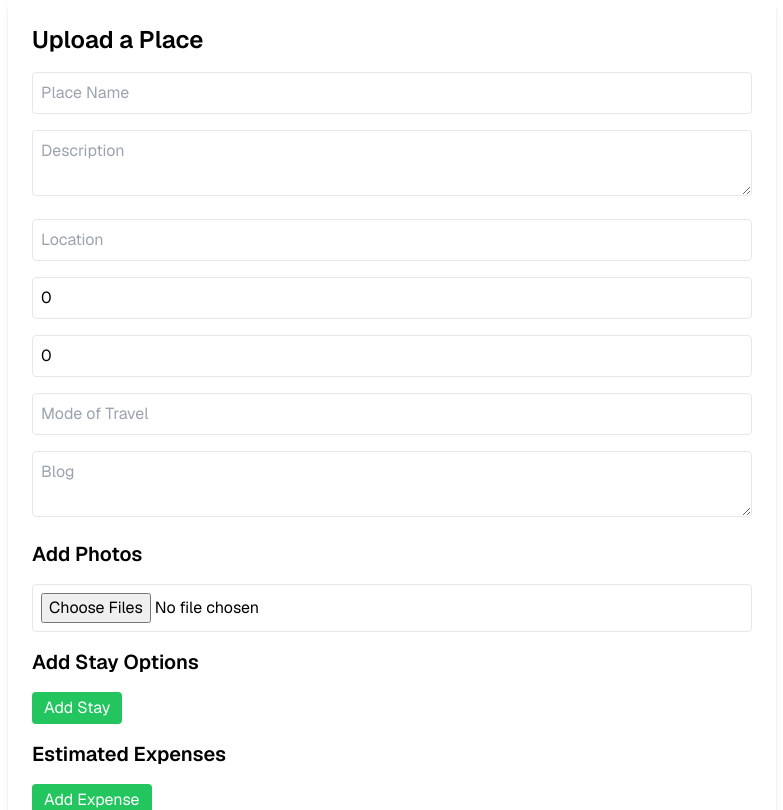
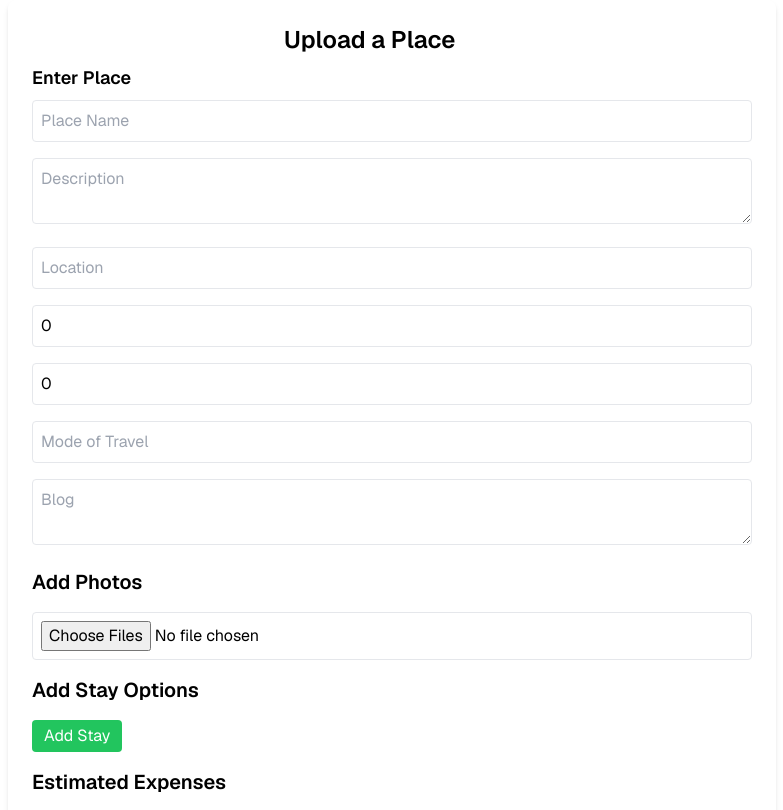
Before and after one commit to gdsc-nits-org/askaplace, a Next.js app: page / in a window 1280 px wide. Shown: the top 810 px of the page, without its empty margins (248-1031 px from the left). Built offline with nearby package versions, Linux system fonts and the light colour scheme.

Commit message:
issue resolving

```diff
--- a/src/app/page.tsx
+++ b/src/app/page.tsx
@@ -2,8 +2,7 @@ import UploadForm from "~/components/UploadForm";
 
 export default function HomePage() {
   return (
-<UploadForm mode="upload" />
-
+      <UploadForm mode="upload" />
 
 );
 
--- a/src/components/UploadForm.tsx
+++ b/src/components/UploadForm.tsx
@@ -188,7 +188,7 @@ const UploadForm: React.FC<UploadFormProps> = ({ mode, placeId }) => {
 
   const handleSubmit = async (e: React.FormEvent) => {
     e.preventDefault();
-    const endpoint = mode === 'upload' ? '/api/places' : `/api/places/${placeId}`;
+    const endpoint = mode === 'upload' ? 'http://localhost:3000/place/create' : `/api/places/${placeId}`;
     const method = mode === 'upload' ? 'POST' : 'PUT';
     try {
       const response = await fetch(endpoint, {
@@ -209,8 +209,9 @@ const UploadForm: React.FC<UploadFormProps> = ({ mode, placeId }) => {
 
   return (
     <div className="max-w-3xl mx-auto p-6 bg-white rounded-lg shadow-md">
-      <h2 className="text-2xl font-semibold mb-4">{mode === 'upload' ? 'Upload a Place' : 'Modify Place Details'}</h2>
+      <h2 className="text-2xl block mx-auto font-sans w-[30%] font-semibold mb-4">{mode === 'upload' ? 'Upload a Place' : 'Modify Place Details'}</h2>
       <form onSubmit={handleSubmit} className="space-y-4">
+        <h5 className='text-lg font-semibold -my-2'>Enter Place</h5>
         <input type="text" name="place" placeholder="Place Name" value={formData.place} onChange={handleChange} className="w-full p-2 border rounded" required />
         <textarea name="description" placeholder="Description" value={formData.description} onChange={handleChange} className="w-full p-2 border rounded" required />
         <input type="text" name="location" placeholder="Location" value={formData.location} onChange={handleChange} className="w-full p-2 border rounded" required />
```
